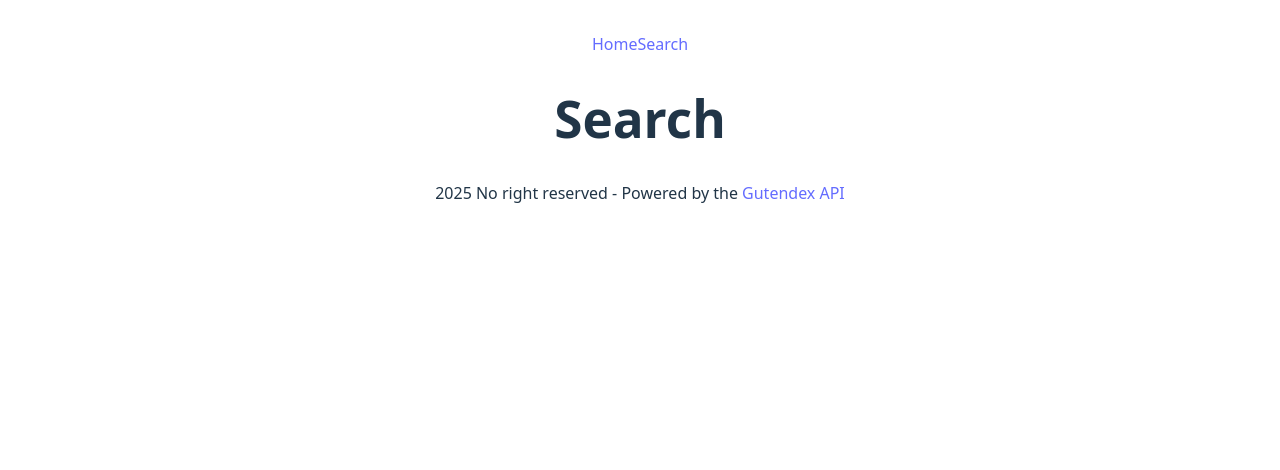
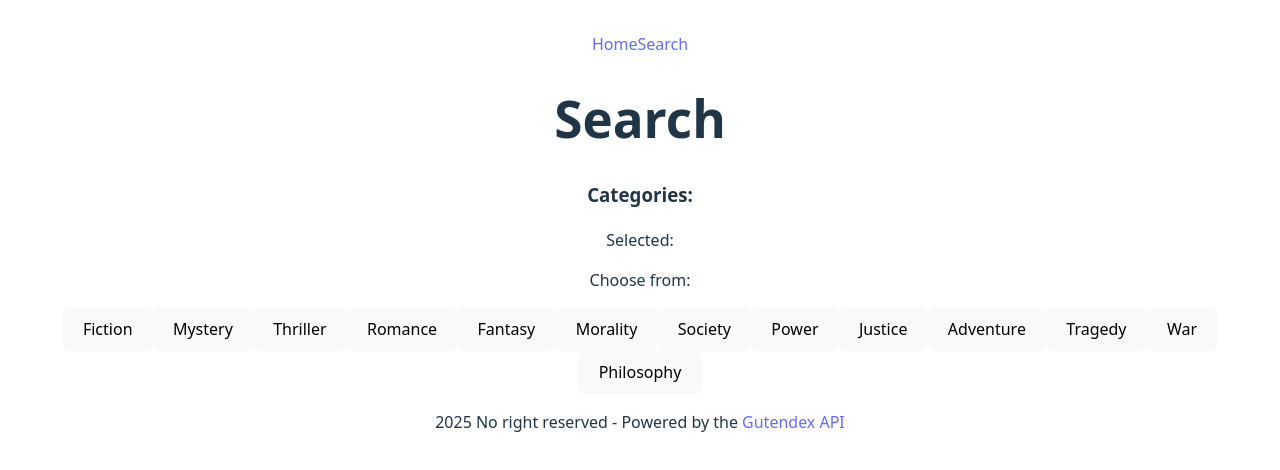
Before and after one commit to joerundh/book-keeper, a React (Vite) app: page /search in a window 1280 px wide. Shown: the top 470 px of the page. Built offline with nearby package versions, Linux system fonts and the light colour scheme.

Commit message:
category selection working

```diff
--- a/src/components/SelectionInput.jsx
+++ b/src/components/SelectionInput.jsx
@@ -17,17 +17,17 @@ export default function SelectionInput({ selection, options, setter }) {
             <div>
                 {
                     options.filter(option => selection.includes(option))
-                            .map(option => (
-                                <button onClick={() => unselectOption(option)}>{option}</button>
+                            .map((option, index) => (
+                                <button key={index} onClick={() => unselectOption(option)}>{option}</button>
                             ))
                 }
             </div>
             <p>Choose from:</p>
             <div>
                 {
-                    options.filter(option => !selected.includes(option))
-                            .map(option => (
-                                <button onClick={() => selectOption(option)}>{option}</button>
+                    options.filter(option => !selection.includes(option))
+                            .map((option, index) => (
+                                <button key={index} onClick={() => selectOption(option)}>{option}</button>
                             ))
                 }
             </div>
--- a/src/pages/Search.jsx
+++ b/src/pages/Search.jsx
@@ -1,5 +1,7 @@
+import { useState } from "react";
 import { useQuery } from "@tanstack/react-query";
 import { useSearchParams } from "react-router-dom";
+import SelectionInput from "../components/SelectionInput";
 
 const mapToParams = map => {
     const params = new URLSearchParams();
@@ -14,7 +16,25 @@ async function searchApi(paramsMap) {
     return [];
 }
 
+const categories = [
+    "Fiction",
+    "Mystery",
+    "Thriller",
+    "Romance",
+    "Fantasy",
+    "Morality",
+    "Society",
+    "Power",
+    "Justice",
+    "Adventure",
+    "Tragedy",
+    "War",
+    "Philosophy"
+];
+
 export default function Search() {
+    const [ searchCategories, setSearchCategories ] = useState([]);
+
     const [ searchParams ] = useSearchParams();
     const { data, isLoading, error } = useQuery({
         queryKey: "bookSearch",
@@ -22,6 +42,10 @@ export default function Search() {
         enabled: !!searchParams.size
     });
     return (
-        <h1>Search</h1>
+        <>
+            <h1>Search</h1>
+            <h3>Categories:</h3>
+            <SelectionInput selection={searchCategories} options={categories} setter={setSearchCategories} />
+        </>
     )
 }
```
